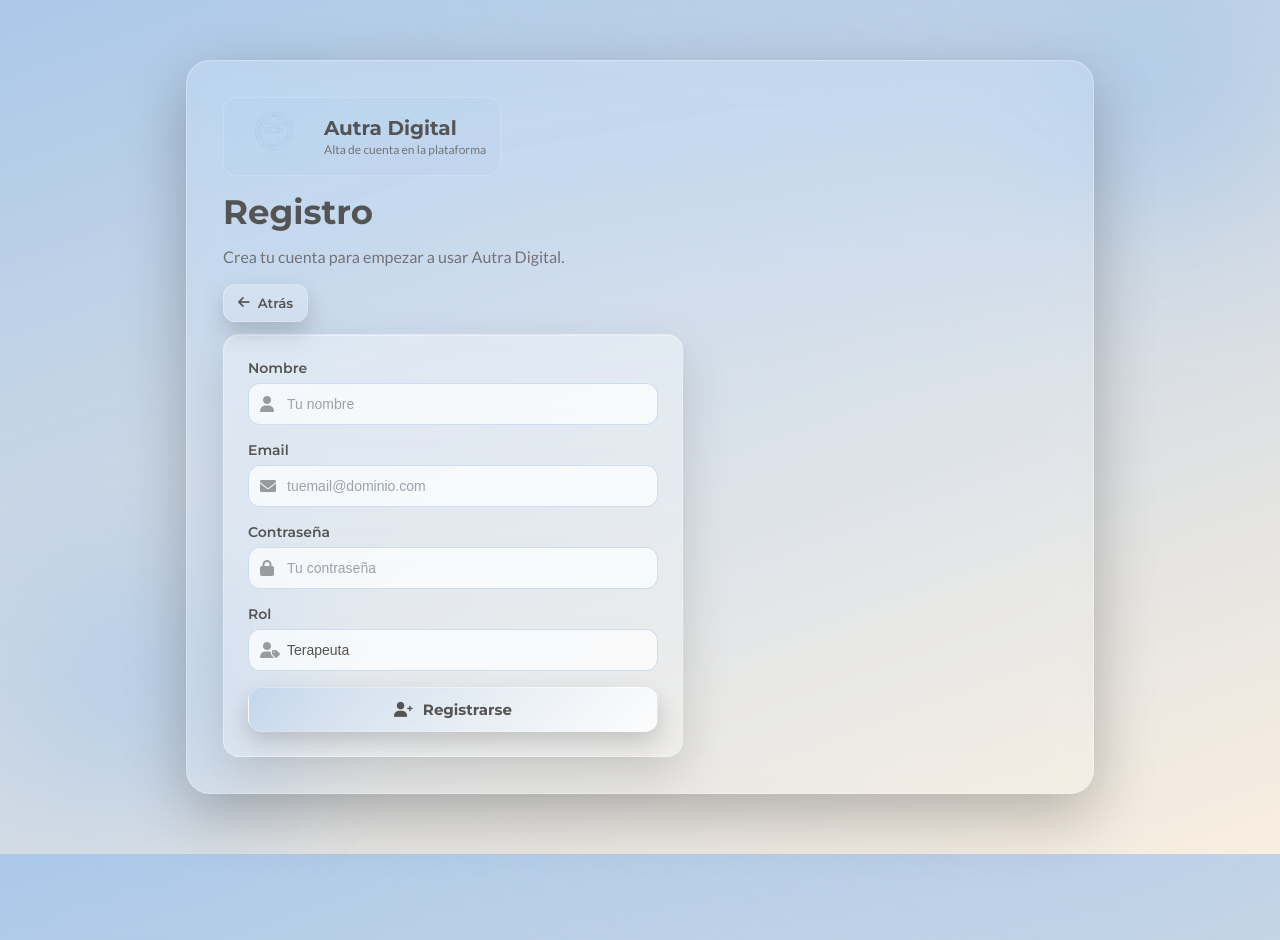
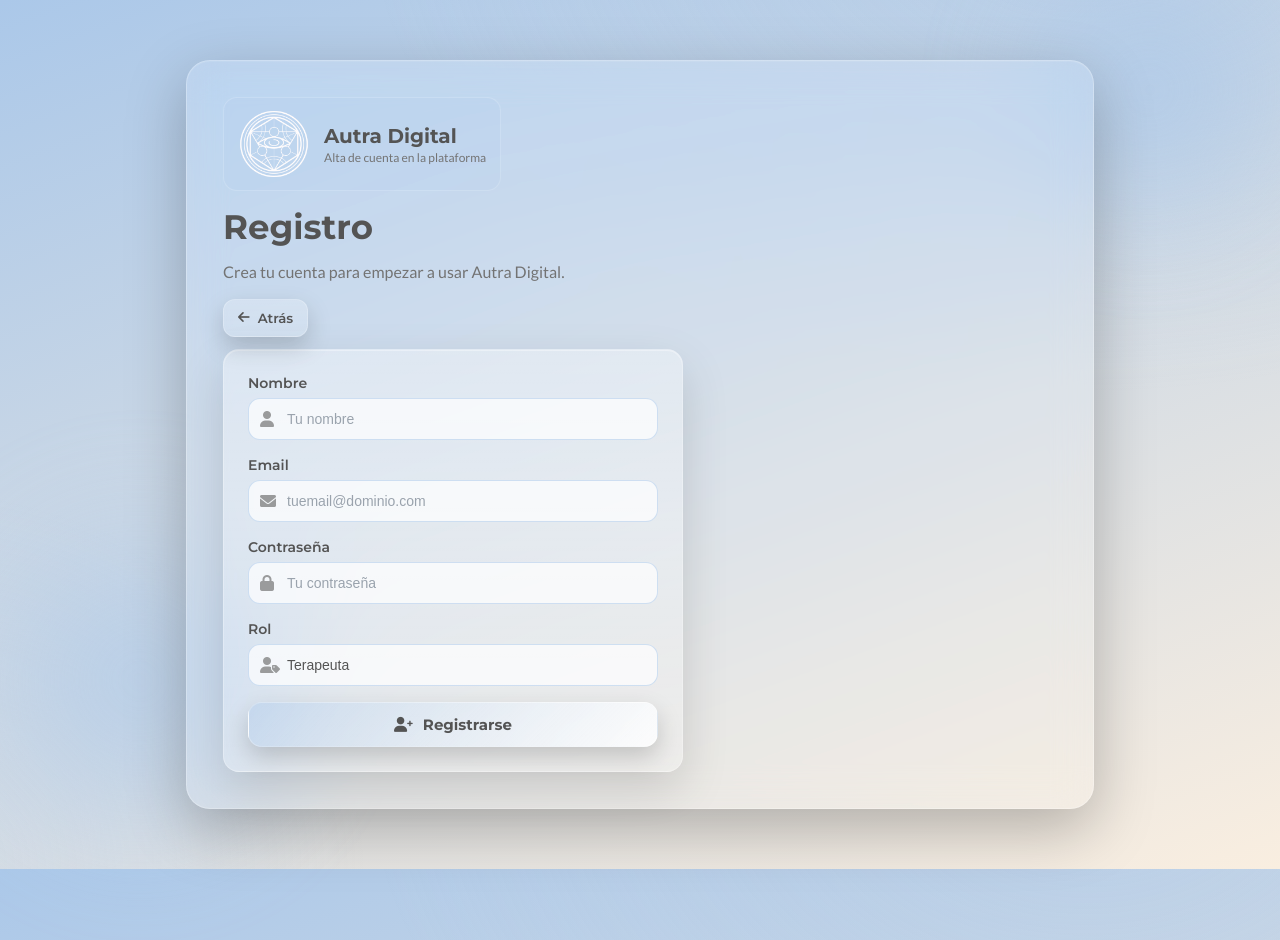
Before and after one commit to StickersHUB1/AUTRA, a plain HTML site: page register.html in a window 1280 px wide. Shown: the top 940 px of the page. Drawn offline with Linux system fonts and the light colour scheme.

Commit message:
Update register.html

```diff
--- a/register.html
+++ b/register.html
@@ -137,7 +137,7 @@
     <section class="glass" role="region" aria-label="Registro">
       <header>
         <div class="brand">
-          <img src="logotipo.png" alt="Autra Digital Logo" />
+          <img src="autra-logo.png" alt="Autra Digital Logo" />
           <div>
             <h2>Autra Digital</h2>
             <span>Alta de cuenta en la plataforma</span>
```
